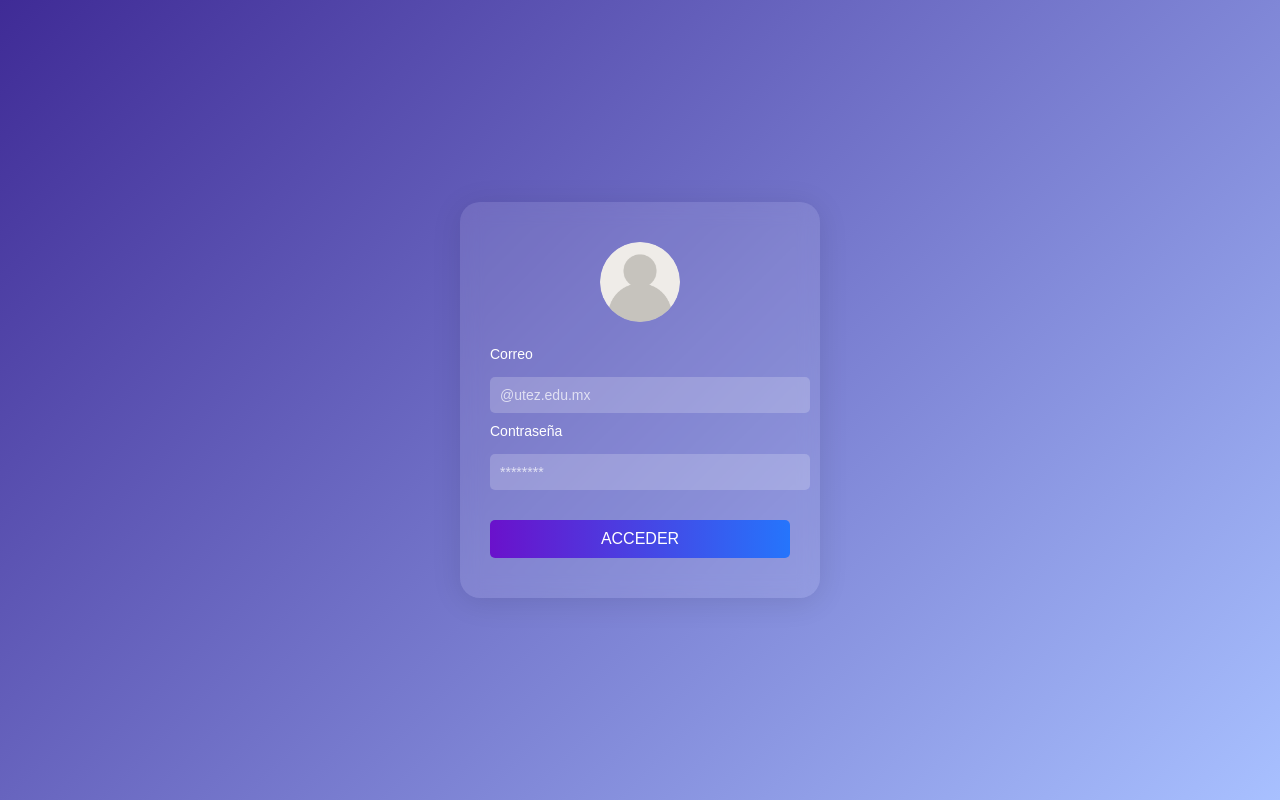
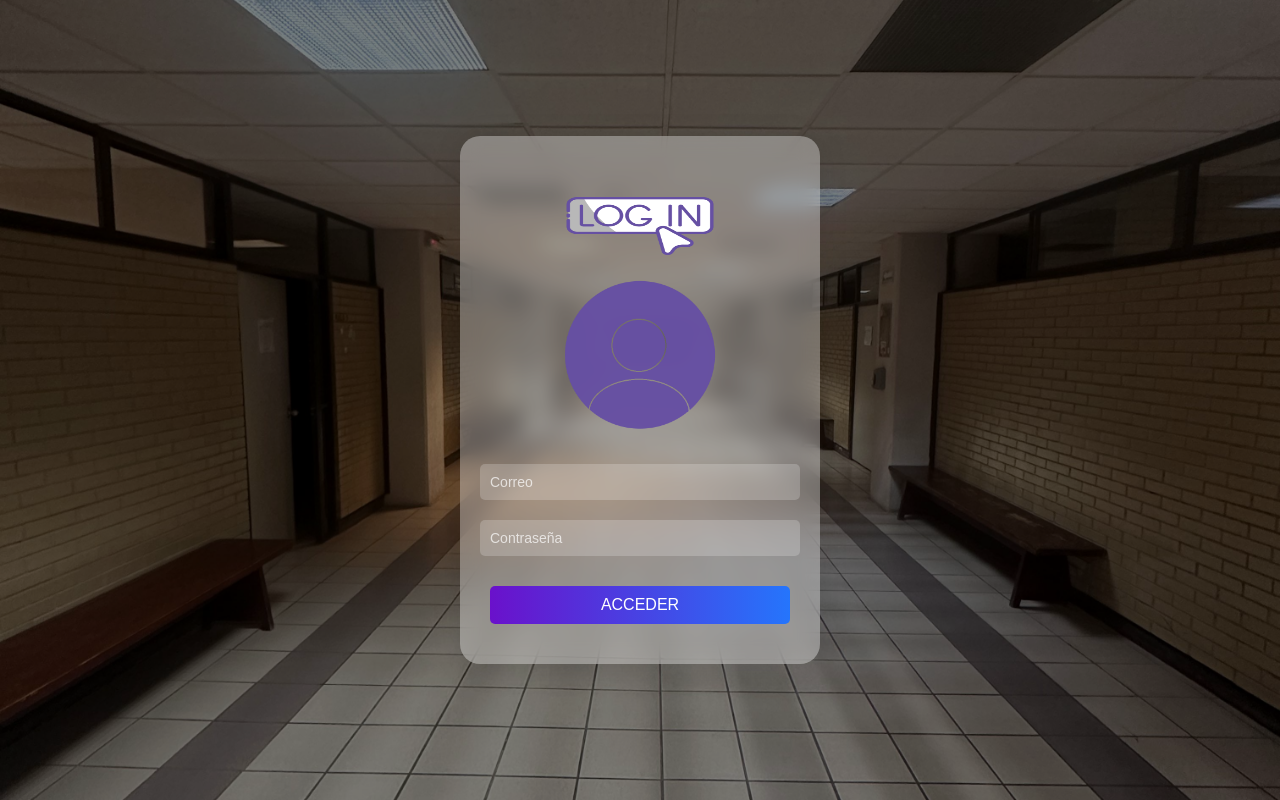
Before and after one commit to Nadia05Sa/Bitacora_web, a plain HTML site: page src/main/web/Login.html in a window 1280 px wide. Drawn offline with Linux system fonts and the light colour scheme.

Commit message:
diseño del login terminado

```diff
--- a/src/main/web/Login.html
+++ b/src/main/web/Login.html
@@ -4,93 +4,16 @@
     <meta charset="UTF-8">
     <meta name="viewport" content="width=device-width, initial-scale=1.0">
     <title>Pantalla de Inicio de Sesión</title>
-    <style>
-        body {
-            margin: 0;
-            padding: 0;
-            display: flex;
-            justify-content: center;
-            align-items: center;
-            height: 100vh;
-            background: linear-gradient(135deg, #3f2b96, #a8c0ff);
-            font-family: Arial, sans-serif;
-        }
-
-        .login-container {
-            background: rgba(255, 255, 255, 0.1);
-            border-radius: 20px;
-            padding: 40px 30px;
-            box-shadow: 0 4px 30px rgba(0, 0, 0, 0.1);
-            backdrop-filter: blur(10px);
-            width: 300px;
-            text-align: center;
-        }
-
-        .login-container img {
-            width: 80px;
-            height: 80px;
-            margin-bottom: 20px;
-            background-color: rgba(255, 255, 255, 0.2);
-            border-radius: 50%;
-        }
-
-        .login-container label {
-            font-size: 14px;
-            color: #fff;
-            display: block;
-            text-align: left;
-            margin-bottom: 5px;
-        }
-
-        .login-container input[type="email"],
-        .login-container input[type="password"] {
-            width: 100%;
-            padding: 10px;
-            margin: 10px 0;
-            border: none;
-            border-radius: 5px;
-            background: rgba(255, 255, 255, 0.2);
-            color: #fff;
-            font-size: 14px;
-        }
-
-        .login-container input::placeholder {
-            color: rgba(255, 255, 255, 0.7);
-        }
-
-        .login-container input:focus {
-            outline: none;
-            background: rgba(255, 255, 255, 0.3);
-            border: 1px solid #fff;
-        }
-
-        .login-container button {
-            width: 100%;
-            padding: 10px;
-            margin-top: 20px;
-            border: none;
-            border-radius: 5px;
-            background: linear-gradient(90deg, #6a11cb, #2575fc);
-            color: #fff;
-            font-size: 16px;
-            cursor: pointer;
-        }
-
-        .login-container button:hover {
-            background: linear-gradient(90deg, #2575fc, #6a11cb);
-        }
-    </style>
+    <link rel="stylesheet" href="css/login.css">
 </head>
 <body>
+<div class="overlay"></div> <!-- Capa translúcida -->
 <div class="login-container">
-    <img src="img/imagen.png" alt="User Icon" onerror="this.style.display='none'">
+    <img class="iniciarSesion" src="img/iniciar-sesion.png" alt="User Icon" >
+    <img class="loginLogo" src="img/loginLogo.png" alt="User Icon" >
     <form id="loginForm">
-        <label for="email">Correo</label>
-        <input id="email" type="email" placeholder="@utez.edu.mx" required>
-
-        <label for="password">Contraseña</label>
-        <input id="password" type="password" placeholder="********" required>
-
+        <input id="email" type="email" placeholder="Correo" required>
+        <input id="password" type="password" placeholder="Contraseña" required>
         <button type="button" id="loginButton">ACCEDER</button>
     </form>
 </div>
--- a/src/main/web/css/login.css
+++ b/src/main/web/css/login.css
@@ -1,16 +1,31 @@
+/* Estilo general del body */
 body {
     margin: 0;
     padding: 0;
+    height: 100vh;
     display: flex;
     justify-content: center;
     align-items: center;
-    height: 100vh;
-    background: linear-gradient(135deg, #3f2b96, #a8c0ff);
+    background: no-repeat center/cover url("../img/pasillo.jpg");
     font-family: Arial, sans-serif;
+    position: relative; /* Para posicionar elementos absolutos como .overlay */
+}
+
+/* Capa translúcida */
+.overlay {
+    position: absolute; /* Cubre el fondo */
+    top: 0;
+    left: 0;
+    width: 100%;
+    height: 100%;
+    background-color: rgba(0, 0, 0, 0.5); /* Negro con 50% de opacidad */
+    z-index: 1; /* Se coloca detrás del contenido principal */
 }
 
 .login-container {
-    background: rgba(255, 255, 255, 0.1);
+    position: relative;
+    z-index: 2;
+    background: rgba(255, 255, 255, 0.34);
     border-radius: 20px;
     padding: 40px 30px;
     box-shadow: 0 4px 30px rgba(0, 0, 0, 0.1);
@@ -18,15 +33,16 @@ body {
     width: 300px;
     text-align: center;
 }
-
-.login-container img {
-    width: 80px;
-    height: 80px;
+.loginLogo{
+    width: 270px;
+    height: 150px;
     margin-bottom: 20px;
-    background-color: rgba(255, 255, 255, 0.2);
-    border-radius: 50%;
+    margin-left: 20px;
 }
-
+.iniciarSesion{
+    width: 150px;
+    height: 100px;
+}
 .login-container label {
     font-size: 14px;
     color: #fff;
@@ -39,7 +55,7 @@ body {
 .login-container input[type="password"] {
     width: 100%;
     padding: 10px;
-    margin: 10px 0;
+    margin: 10px -10px;
     border: none;
     border-radius: 5px;
     background: rgba(255, 255, 255, 0.2);
```
Also changed, not shown: src/main/web/img/Pasillo.jpg (added), src/main/web/img/SalonCecadec.jpg (added), src/main/web/img/SalonCecadec2.jpg (added), src/main/web/img/iniciar-sesion.png (added), src/main/web/img/login.png (added), src/main/web/img/loginLogo.png (added).
